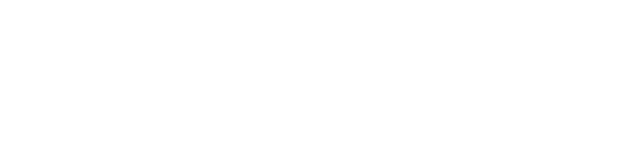
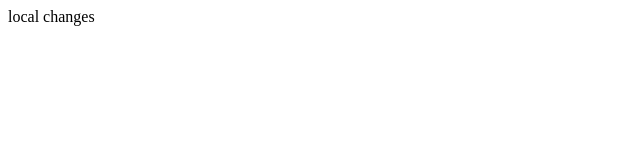
Before and after one commit to SnehaBalduwa1/my_repo, a plain HTML site: page index.html in a window 1280 px wide. Shown: the whole page, without its empty margins (0-640 px from the left). Drawn offline with Linux system fonts and the light colour scheme.

Commit message:
changed index

```diff
--- a/index.html
+++ b/index.html
@@ -2,5 +2,6 @@
   <head>
   </head>
   <body>
+    local changes
   </body>
 </html>
```
